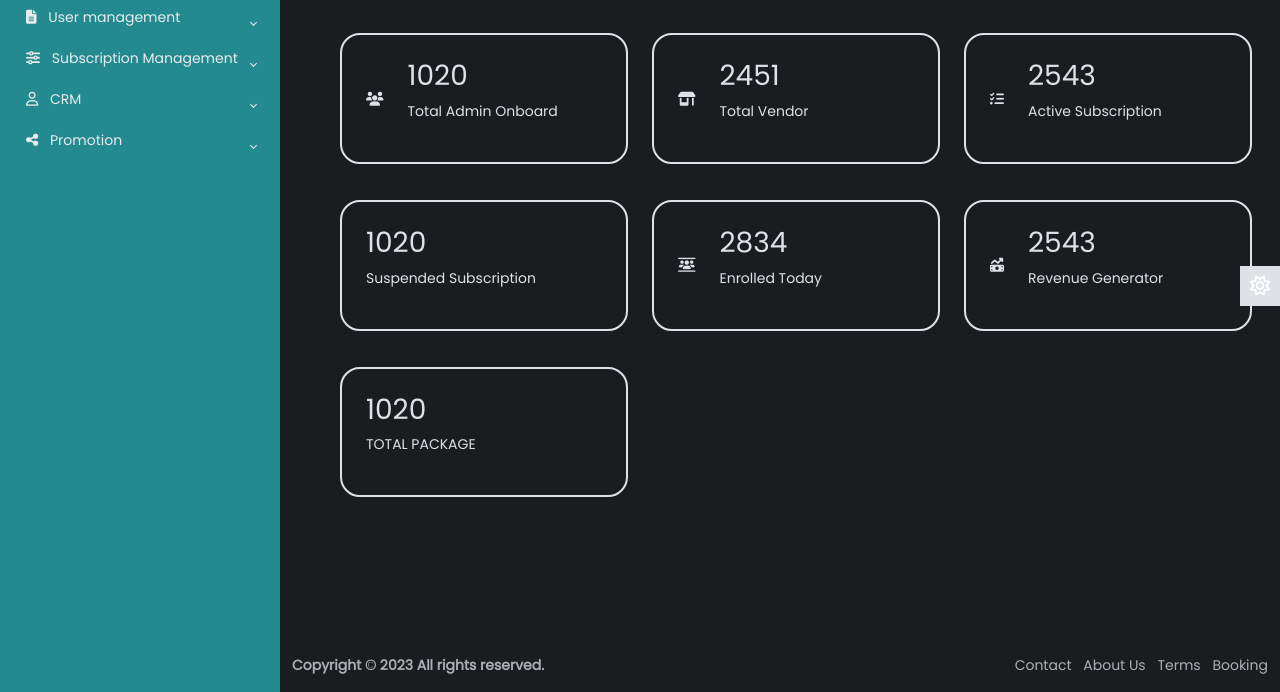
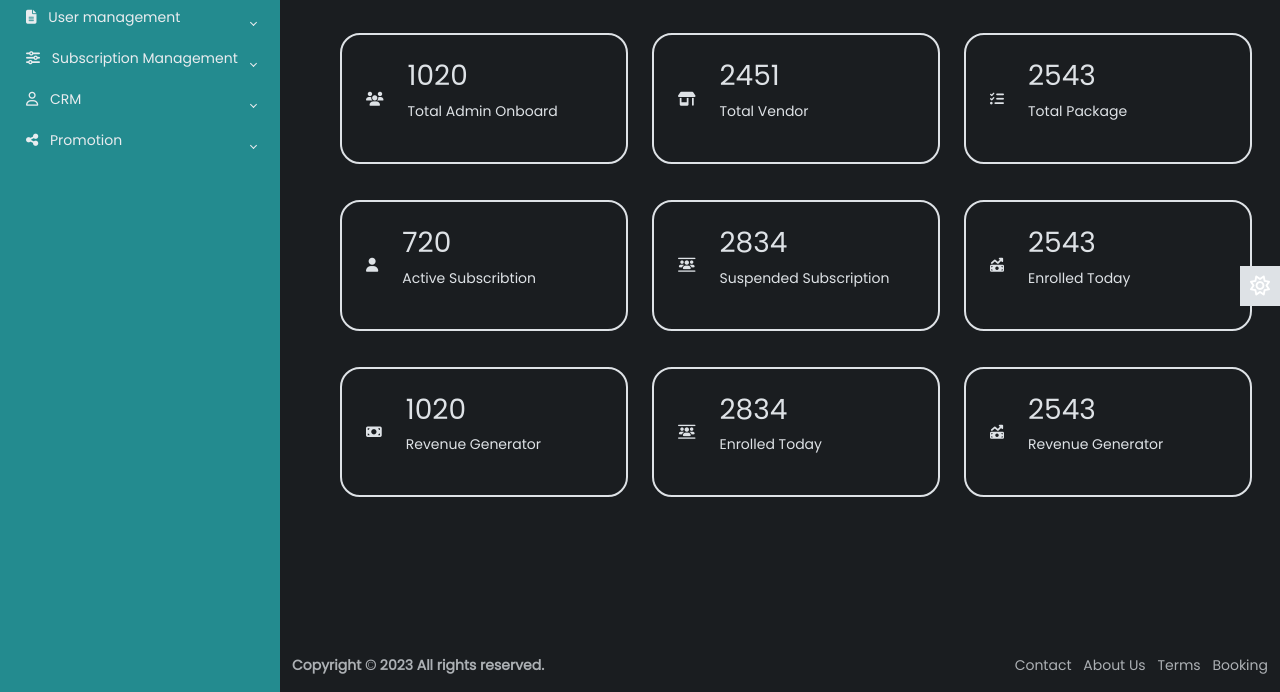
Before and after one commit to Tarunrai9753/Bill-Blend-Hub, a website: page superadmindashboard.html in a window 1280 px wide. Shown: the part 108-800 px from the top of the page. Drawn offline with nearby package versions, Linux system fonts and the light colour scheme.

Commit message:
Dashboard Edited

```diff
--- a/superadmindashboard.html
+++ b/superadmindashboard.html
@@ -166,7 +166,7 @@
                                     <i class="fas fa-tasks"></i>
                                     <span class="text">
                                         <h3>2543</h3>
-                                        <p>Active Subscription</p>
+                                        <p>Total Package</p>
                                     </span>
                                 </li>
                             </ul>
@@ -177,24 +177,24 @@
             <div>
                 <ul class="box-info">
                     <li>
-                        <!-- <i class='bx bxs-calendar-check' ></i> -->
+                        <i class="fa-solid fa-user"></i>
                         <span class="text">
-                            <h3>1020</h3>
-                            <p>Suspended Subscription</p>
+                            <h3>720</h3>
+                            <p>Active Subscribtion</p>
                         </span>
                     </li>
                     <li>
                         <i class="fa-solid fa-users-between-lines"></i>
                         <span class="text">
                             <h3>2834</h3>
-                            <p>Enrolled Today</p>
+                            <p>Suspended Subscription</p>
                         </span>
                     </li>
                     <li>
                         <i class="fa-solid fa-money-bill-trend-up"></i>
                         <span class="text">
                             <h3>2543</h3>
-                            <p>Revenue Generator</p>
+                            <p>Enrolled Today</p>
                         </span>
                     </li>
                 </ul>
@@ -205,20 +205,20 @@
             <div>
                 <ul class="box-info">
                     <li>
-                        <!-- <i class='bx bxs-calendar-check' ></i> -->
+                        <i class="fa-solid fa-money-bill"></i>
                         <span class="text">
                             <h3>1020</h3>
-                            <p>TOTAL PACKAGE</p>
+                            <p>Revenue Generator</p>
                         </span>
                     </li>
-                    <li class="vhden">
+                    <li class="vishdn">
                         <i class="fa-solid fa-users-between-lines"></i>
                         <span class="text">
                             <h3>2834</h3>
                             <p>Enrolled Today</p>
                         </span>
                     </li>
-                    <li class="vhden">
+                    <li class="vishdn">
                         <i class="fa-solid fa-money-bill-trend-up"></i>
                         <span class="text">
                             <h3>2543</h3>
@@ -226,7 +226,7 @@
                         </span>
                     </li>
                 </ul>
-              </div>
+                </div>
             </section>
              <!----===================card 3 end===========================-->
 
```
